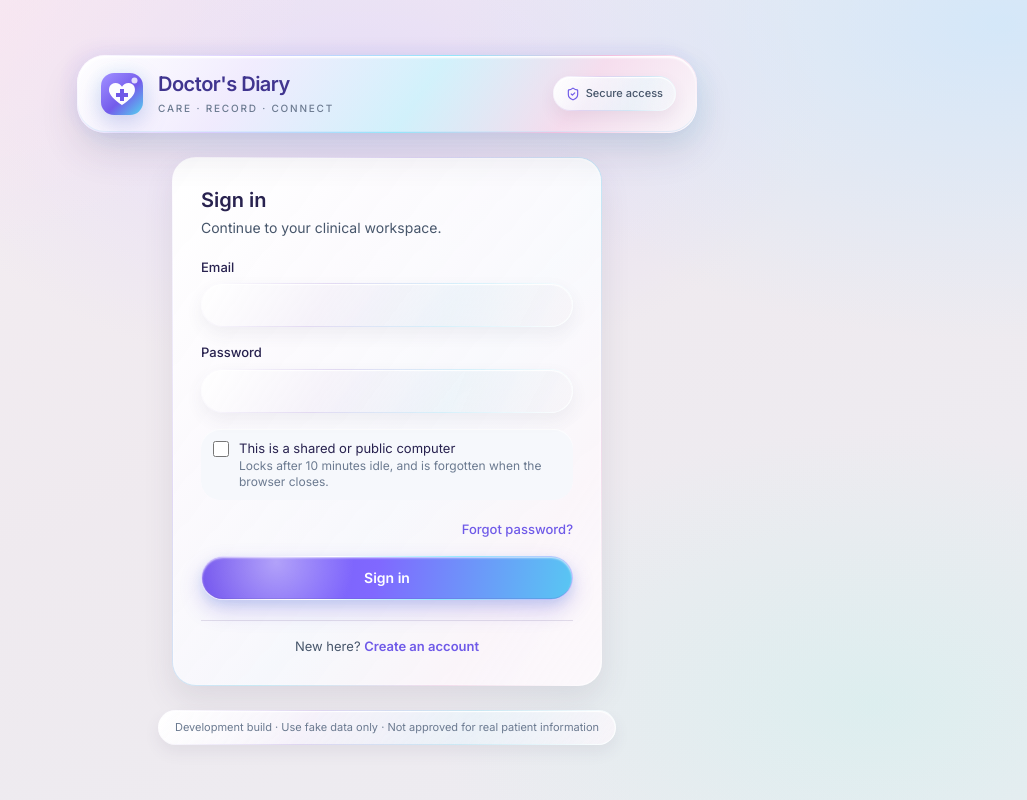
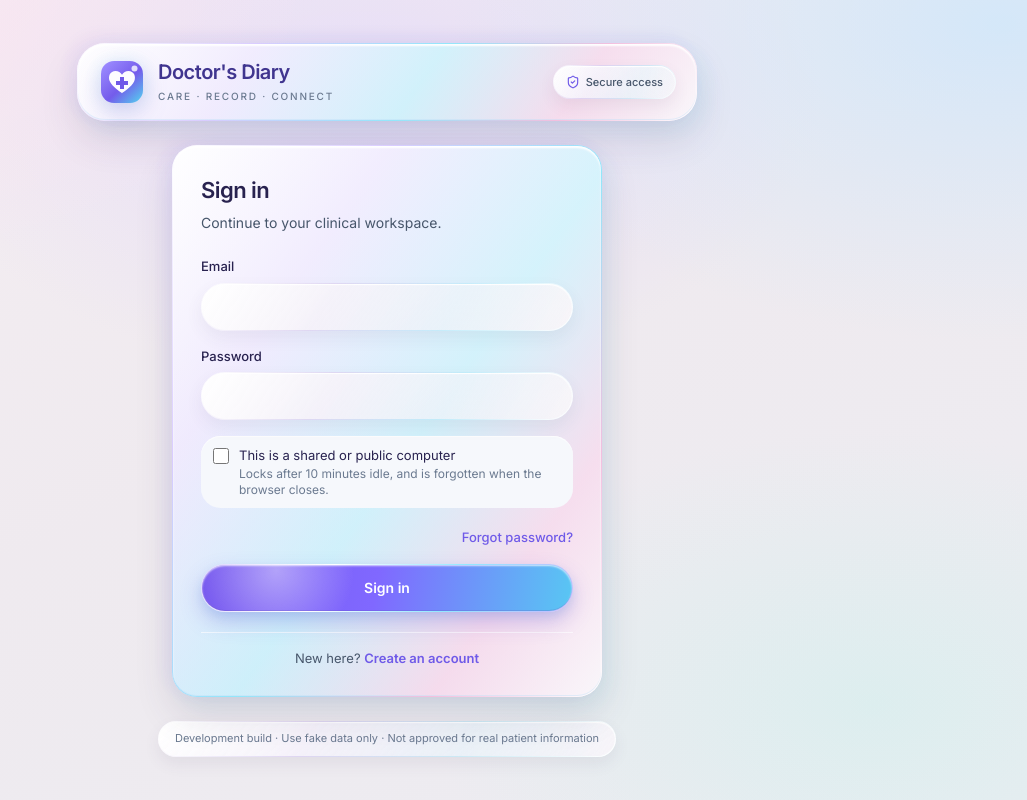
Before and after one commit to Minhazsiraji/DD, a Next.js app: page /login in a window 1280 px wide. Shown: the whole page, without its empty margins (253-1280 px from the left). Built offline with nearby package versions, Linux system fonts and the light colour scheme.

Commit message:
UI: align auth forms with liquid controls

```diff
--- a/src/features/auth/components/form-parts.tsx
+++ b/src/features/auth/components/form-parts.tsx
@@ -5,14 +5,6 @@ import { useFormStatus } from "react-dom";
 import { CircleAlert, CircleCheck, Loader } from "lucide-react";
 import { cn } from "@/lib/utils";
 import type { ActionState } from "../schema";
-
-/**
- * Shared auth form parts.
- *
- * Errors are wired with aria-describedby and aria-invalid rather than colour
- * alone, and the submit button reflects pending state so a slow network cannot
- * produce a double submission.
- */
 
 export function Field({
   label,
@@ -40,9 +32,7 @@ export function Field({
 
   return (
     <div className="space-y-1.5">
-      <label htmlFor={id} className="block text-[13px] font-medium text-ink">
-        {label}
-      </label>
+      <label htmlFor={id} className="block text-[13px] font-medium text-ink">{label}</label>
       <input
         id={id}
         name={name}
@@ -51,26 +41,15 @@ export function Field({
         autoComplete={autoComplete}
         defaultValue={defaultValue}
         aria-invalid={hasError || undefined}
-        aria-describedby={
-          [hasError ? errorId : null, hint ? hintId : null]
-            .filter(Boolean)
-            .join(" ") || undefined
-        }
+        aria-describedby={[hasError ? errorId : null, hint ? hintId : null].filter(Boolean).join(" ") || undefined}
         className={cn(
-          "h-11 w-full rounded-xl border bg-white px-3 text-sm text-ink placeholder:text-ink-muted focus-visible:focus-ring",
-          hasError ? "border-danger" : "border-hairline",
+          "dd-input h-12 w-full rounded-full px-4 text-sm text-ink placeholder:text-ink-muted focus-visible:focus-ring",
+          hasError ? "border-danger" : "",
         )}
       />
-      {hint ? (
-        <p id={hintId} className="text-xs text-ink-muted">
-          {hint}
-        </p>
-      ) : null}
+      {hint ? <p id={hintId} className="text-xs text-ink-muted">{hint}</p> : null}
       {hasError ? (
-        <p
-          id={errorId}
-          className="flex items-start gap-1.5 text-xs font-medium text-danger"
-        >
+        <p id={errorId} className="flex items-start gap-1.5 text-xs font-medium text-danger">
           <CircleAlert className="mt-px size-3.5 shrink-0" aria-hidden="true" />
           {errors![0]}
         </p>
@@ -86,21 +65,18 @@ export function SubmitButton({ children }: { children: React.ReactNode }) {
     <button
       type="submit"
       disabled={pending}
-      className="inline-flex h-11 w-full items-center justify-center gap-2 rounded-xl bg-brand px-4 text-sm font-semibold text-white shadow-soft transition-[background-color,transform] duration-200 hover:bg-brand-hover active:scale-[0.985] disabled:cursor-not-allowed disabled:opacity-60 focus-visible:focus-ring motion-reduce:active:scale-100"
+      className="dd-primary inline-flex h-12 w-full items-center justify-center gap-2 rounded-full px-5 text-sm font-semibold text-white transition-[transform,filter] duration-150 disabled:cursor-not-allowed disabled:opacity-60 focus-visible:focus-ring"
     >
       {pending ? (
         <>
           <Loader className="size-4 animate-spin" aria-hidden="true" />
           Working…
         </>
-      ) : (
-        children
-      )}
+      ) : children}
     </button>
   );
 }
 
-/** Form-level message. `role=status` so screen readers announce it. */
 export function FormMessage({ state }: { state: ActionState }) {
   if (!state.message) return null;
 
@@ -108,17 +84,11 @@ export function FormMessage({ state }: { state: ActionState }) {
     <p
       role="status"
       className={cn(
-        "flex items-start gap-2 rounded-xl px-3 py-2.5 text-[13px] font-medium",
-        state.ok
-          ? "bg-success-soft text-[#07684a]"
-          : "bg-danger-soft text-[#a81c1c]",
+        "flex items-start gap-2 rounded-[16px] px-3 py-2.5 text-[13px] font-medium",
+        state.ok ? "bg-success-soft text-[#07684a]" : "bg-danger-soft text-[#a81c1c]",
       )}
     >
-      {state.ok ? (
-        <CircleCheck className="mt-px size-4 shrink-0" aria-hidden="true" />
-      ) : (
-        <CircleAlert className="mt-px size-4 shrink-0" aria-hidden="true" />
-      )}
+      {state.ok ? <CircleCheck className="mt-px size-4 shrink-0" aria-hidden="true" /> : <CircleAlert className="mt-px size-4 shrink-0" aria-hidden="true" />}
       {state.message}
     </p>
   );
@@ -136,16 +106,12 @@ export function AuthCard({
   footer?: React.ReactNode;
 }) {
   return (
-    <div className="clinical-surface rounded-glass-lg p-6 shadow-raised sm:p-7">
-      <h1 className="text-xl font-semibold text-ink">{title}</h1>
-      {subtitle ? (
-        <p className="mt-1 text-sm text-ink-secondary">{subtitle}</p>
-      ) : null}
-      <div className="mt-5">{children}</div>
+    <div className="dd-liquid rounded-[25px] p-6 sm:p-7">
+      <h1 className="text-[22px] font-semibold tracking-[-0.025em] text-ink">{title}</h1>
+      {subtitle ? <p className="mt-1.5 text-sm text-ink-secondary">{subtitle}</p> : null}
+      <div className="mt-6">{children}</div>
       {footer ? (
-        <div className="mt-5 border-t border-hairline pt-4 text-center text-[13px] text-ink-secondary">
-          {footer}
-        </div>
+        <div className="mt-5 border-t border-white/65 pt-4 text-center text-[13px] text-ink-secondary">{footer}</div>
       ) : null}
     </div>
   );
```
